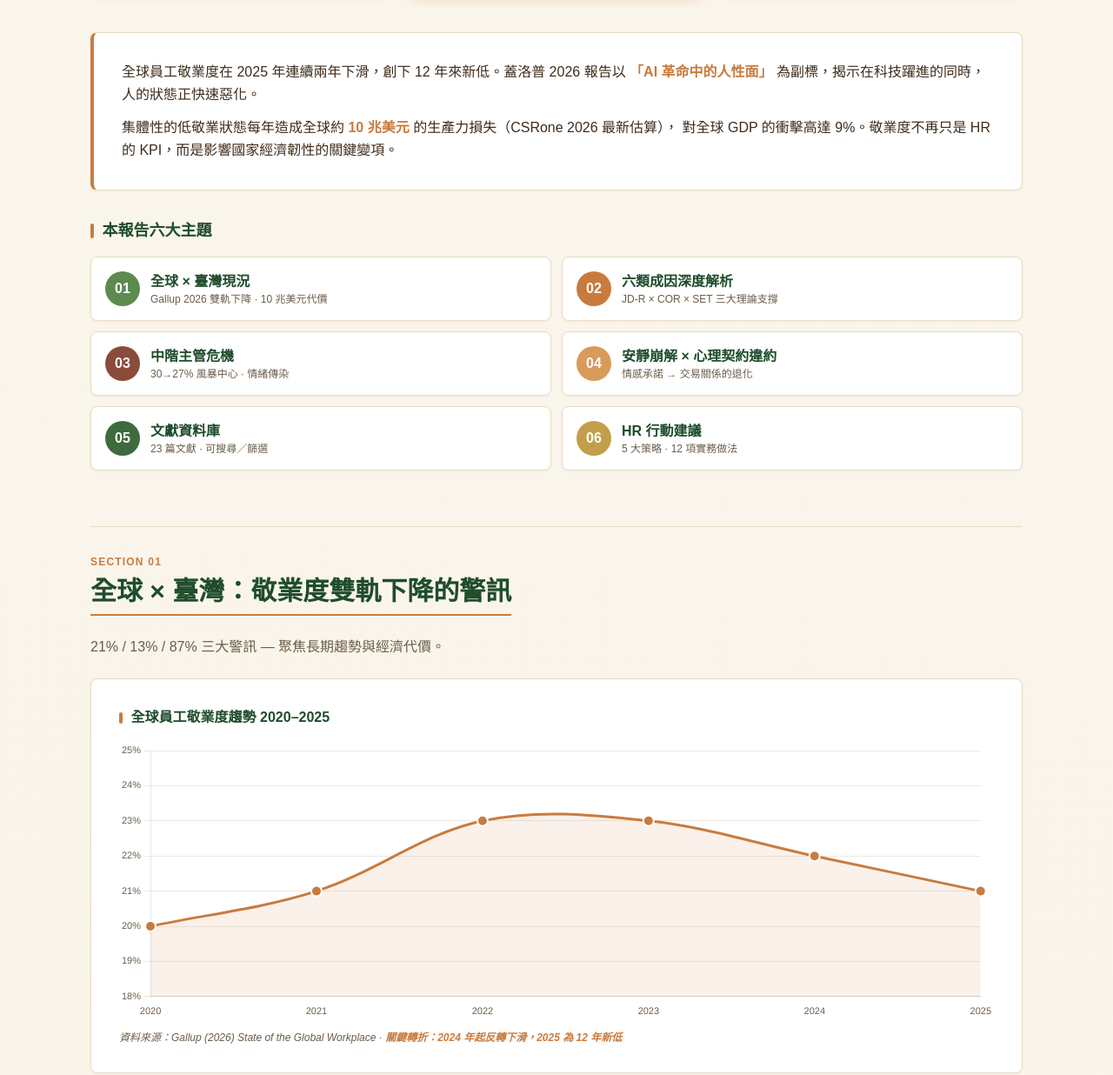
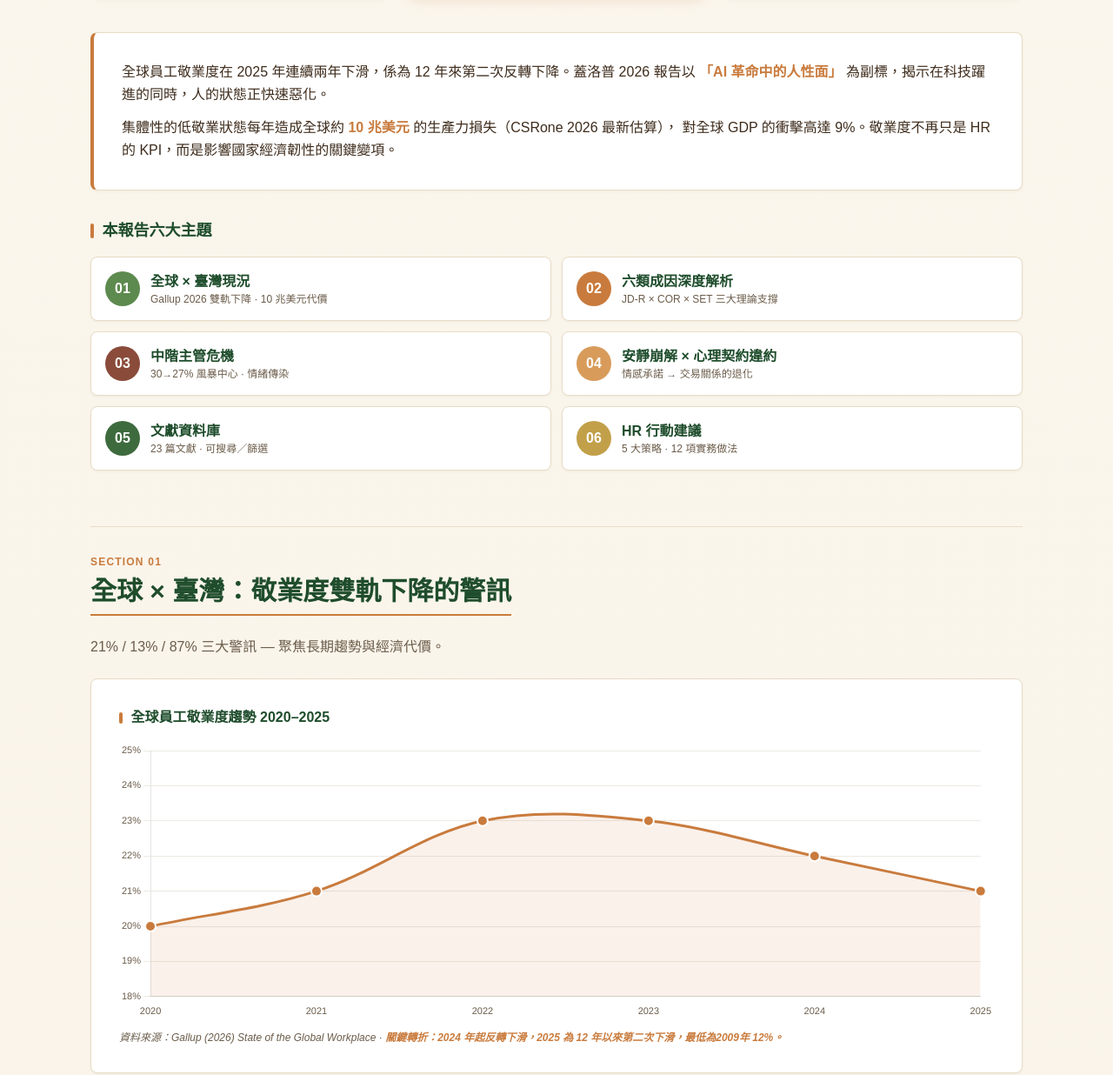
Before and after one commit to Marco-CYF/2026report, a plain HTML site: page index.html in a window 1280 px wide. Shown: the part 609-1845 px from the top of the page at 87% size. Drawn offline with nearby package versions, Linux system fonts and the light colour scheme.

Commit message:
Update index.html

```diff
--- a/index.html
+++ b/index.html
@@ -945,7 +945,7 @@
     <!-- 引言段 -->
     <div class="card p-6 lg:p-8 mb-8 accent-bar">
       <p class="leading-relaxed text-[var(--ink)] mb-3">
-        全球員工敬業度在 2025 年連續兩年下滑，創下 12 年來新低。蓋洛普 2026 報告以
+        全球員工敬業度在 2025 年連續兩年下滑，係為 12 年來第二次反轉下降。蓋洛普 2026 報告以
         <span class="font-semibold coral-text">「AI 革命中的人性面」</span>
         為副標，揭示在科技躍進的同時，人的狀態正快速惡化。
       </p>
@@ -1017,7 +1017,7 @@
       </div>
       <p class="text-xs text-[var(--gray)] italic mt-3">
         資料來源：Gallup (2026) State of the Global Workplace ·
-        <span class="font-semibold coral-text">關鍵轉折：2024 年起反轉下滑，2025 為 12 年新低</span>
+        <span class="font-semibold coral-text">關鍵轉折：2024 年起反轉下滑，2025 為 12 年以來第二次下滑，最低為2009年 12%。</span>
       </p>
     </div>
 
```
